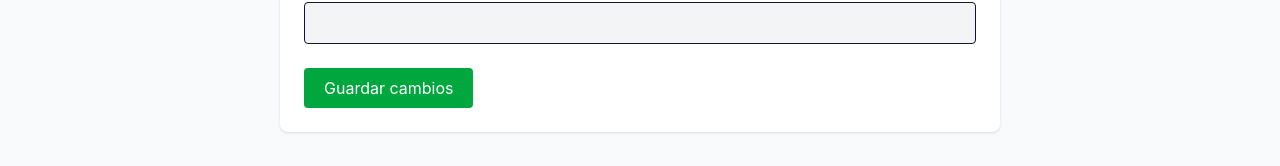
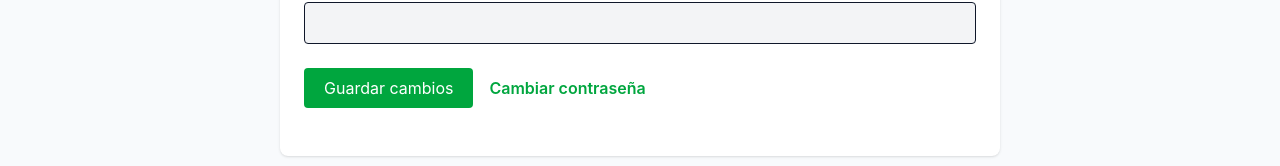
Before and after one commit to bbonanno03/PNT2-MatchPoint, a Vue app: page /perfil in a window 1280 px wide. Shown: the part 423-589 px from the top of the page. Built offline with nearby package versions, Linux system fonts and the light colour scheme; no server answers; the database is empty.

Commit message:
feat: agregar gestion de perfil y cambio de contraseña

```diff
--- a/src/views/ProfileView.vue
+++ b/src/views/ProfileView.vue
@@ -50,6 +50,13 @@
         Guardar cambios
       </button>
 
+      <router-link
+        to="/cambiar-password"
+        class="inline-block ml-4 text-green-600 font-semibold hover:underline"
+      >
+        Cambiar contraseña
+      </router-link>
+
     </div>
 
   </div>
```
